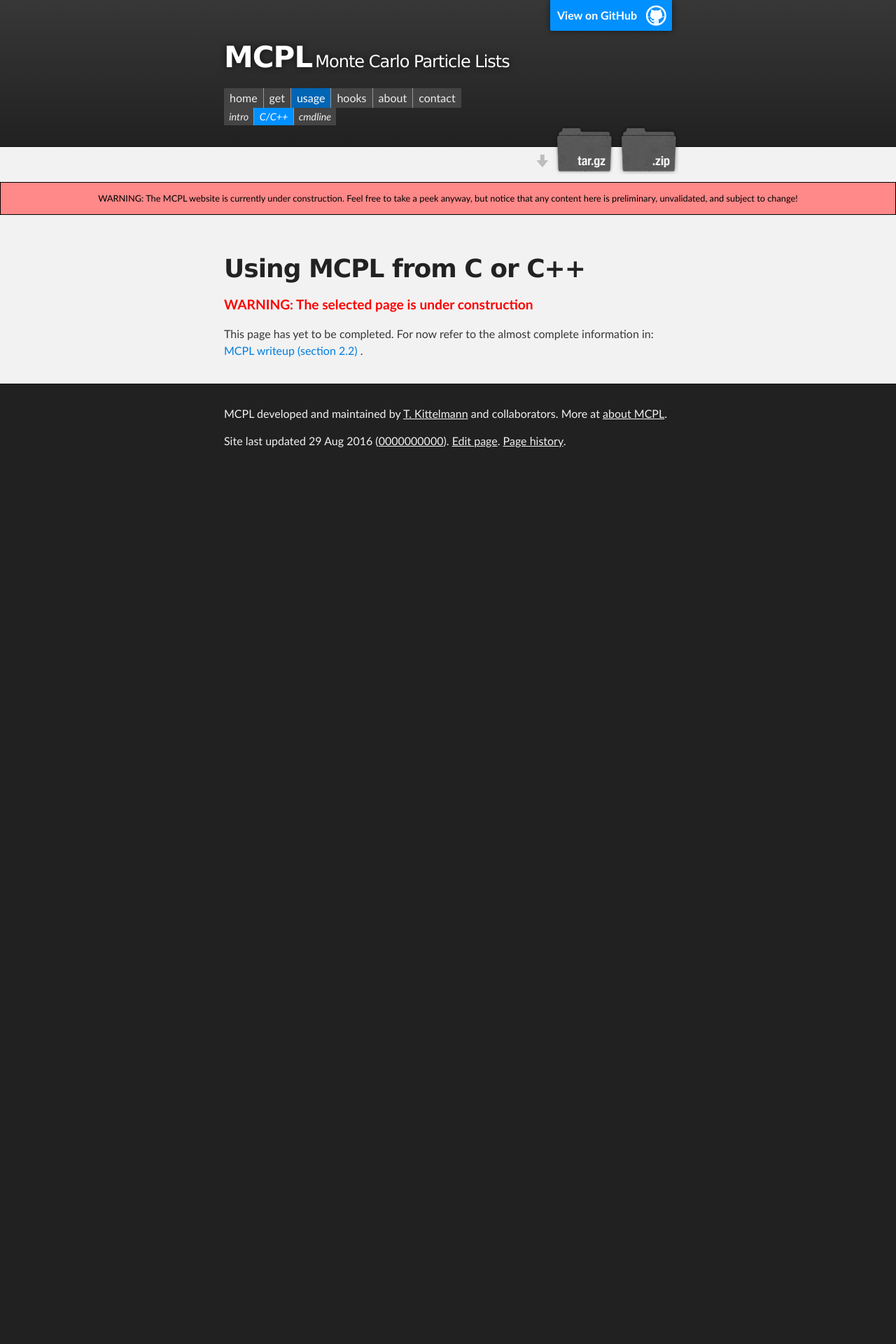
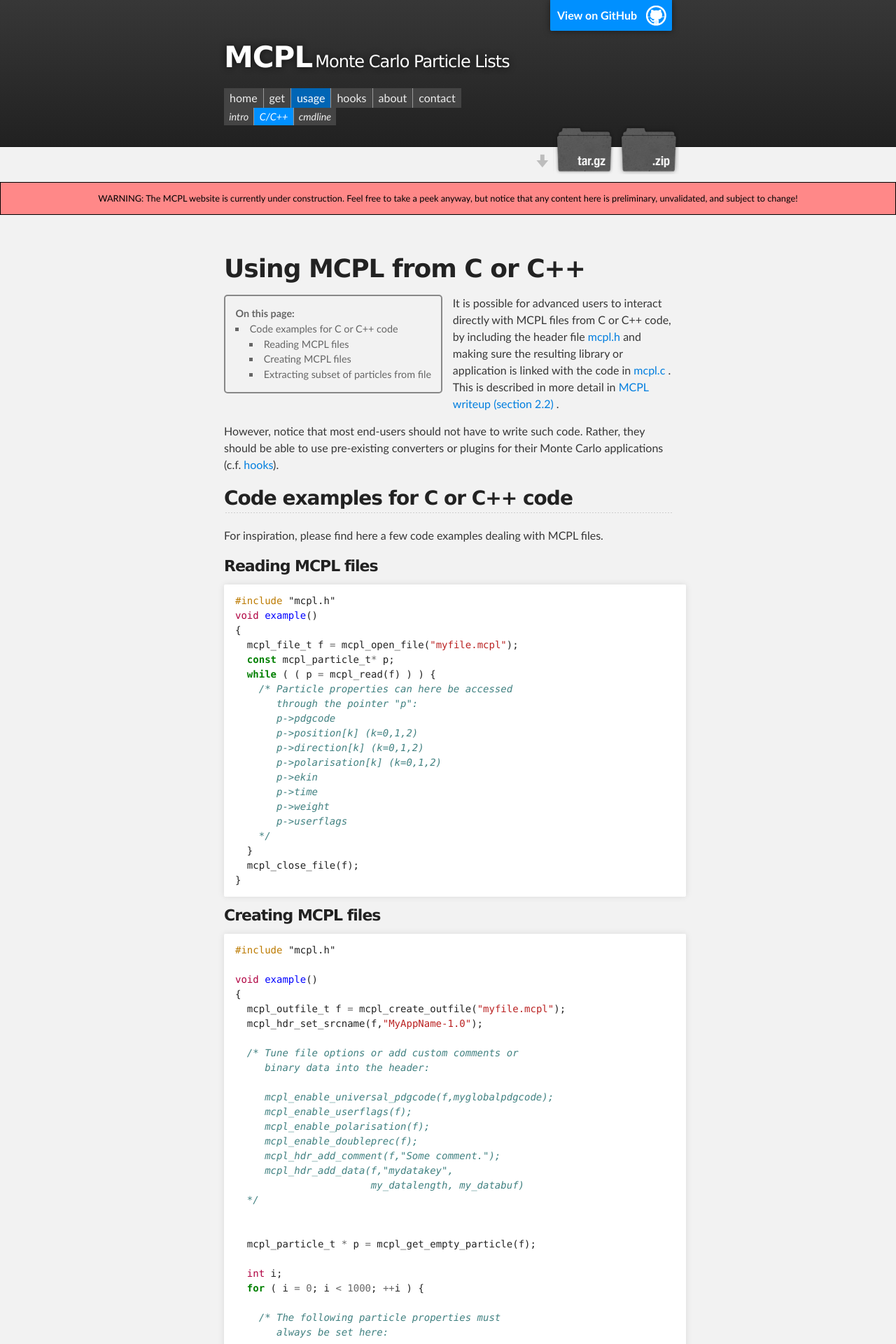
Before and after one commit to mctools/mcpl, a Jekyll site: the page built from usage_c.md, in a window 1280 px wide. Shown: the top 1920 px of the page at 70% size. Built offline with Jekyll 4.4.1, drawn with Linux system fonts in a browser that asks for light colours; before the commit the page ends 900 px from its top, so only the background shows below that; some of the changed text lies outside the part shown.

Commit message:
add TOC and flesh out usage subsections a bit

````diff
--- a/css/main.css
+++ b/css/main.css
@@ -6,6 +6,39 @@ by Jason Costello, @jsncostello
 /* @import url(github-light.css); */
 @import url(highlight.css);
 @import url(nav.css);
+
+ul#markdown-toc {
+  border-radius: 5px 5px 5px 5px;
+  -moz-border-radius: 5px 5px 5px 5px;
+  -webkit-border-radius: 5px 5px 5px 5px;
+  border: 2px solid #888;
+  padding: 1em;
+  margin: 1em;
+  margin-left: 0;
+  margin-top: 0;
+  font-size: 90%;
+  background: #f2f2f2;
+}
+
+@media screen and (min-width: 620px) {
+    ul#markdown-toc {
+        float: left;
+    }
+}
+
+#markdown-toc * {
+    list-style-type: square;
+         list-style-position: inside;
+  margin-bottom: 0;
+  color: #666;
+}
+
+ul#markdown-toc::before{
+  content:"On this page:";
+  font-size:100%;
+  font-weight:bold;
+  color: #666;
+}
 
 /*******************************************************************************
 MeyerWeb Reset
--- a/usage_c.md
+++ b/usage_c.md
@@ -1,18 +1,27 @@
 ---
 title: Using MCPL from C or C++
-underconstruction: true
 navtitle: C/C++
 ---
 
-This page has yet to be completed. For now refer to the almost complete
-information in: {% include linkpaper.html subsection=2.2 %}.
+- two magic lines for toc
+{:toc}
 
+It is possible for advanced users to interact directly with MCPL files from C or
+C++ code, by including the header file {% include linkfile.html
+file="src/mcpl/mcpl.h" %} and making sure the resulting library or application
+is linked with the code in {% include linkfile.html file="src/mcpl/mcpl.c"
+%}. This is described in more detail in {% include linkpaper.html subsection=2.2
+%}.
 
-{% if false %}
+However, notice that most end-users should not have to write such code. Rather,
+they should be able to use pre-existing converters or plugins for their Monte
+Carlo applications (c.f. [hooks](LOCAL:hooks)).
 
-bla mcpl.h, mcpl.c
+## Code examples for C or C++ code
 
-## Reading MCPL files with custom C or C++ code
+For inspiration, please find here a few code examples dealing with MCPL files.
+
+### Reading MCPL files
 
 ```c
 #include "mcpl.h"
@@ -61,8 +69,7 @@ void example()
   */
 
 
-  mcpl_particle_t * p;
-  p = (mcpl_particle_t*)calloc(sizeof(mcpl_particle_t),1);
+  mcpl_particle_t * p = mcpl_get_empty_particle(f);
 
   int i;
   for ( i = 0; i < 1000; ++i ) {
@@ -88,7 +95,49 @@ void example()
   }
 
   mcpl_close_outfile(f);
-  free(p);
 }
 ```
-{% endif %}
+
+### Extracting subset of particles from file
+
+The example below shows a small C-programme which can be used to extract just
+neutrons (pdgcode 2112) with EKin<0.1MeV from an existing MCPL file into a new one:
+
+```c
+
+#include "mcpl.h"
+#include <stdio.h>
+
+int main(int argc,char**argv) {
+
+  if (argc!=3) {
+    printf("Please supply input and output filenames\n");
+    return 1;
+  }
+
+  const char * infilename = argv[1];
+  const char * outfilename = argv[2];
+
+  // Initialisation, open existing file and create output file handle. Transfer
+  // all meta-data from existing file, and add an extra comment in the output
+  // file to document the process:
+
+  mcpl_file_t fi = mcpl_open_file(infilename);
+  mcpl_outfile_t fo = mcpl_create_outfile(outfilename);
+  mcpl_transfer_metadata(fi, fo);
+  mcpl_hdr_add_comment(fo,"Applied custom filter to select neutrons with ekin<100eV");
+
+  //Loop over particles from input, only triggering mcpl_add_particle calls for
+  //the chosen particles:
+
+  const mcpl_particle_t* particle;
+  while ( ( particle = mcpl_read(fi) ) ) {
+    if ( particle->pdgcode == 2112 && particle->ekin < 0.1 )
+      mcpl_add_particle(fo,particle);
+  }
+
+  //Close up files:
+  mcpl_closeandgzip_outfile(fo);
+  mcpl_close_file(fi);
+}
+```
````
Also changed, not shown: other parts of usage_c.md (+1 -2 lines), usage_cmdline.md (+13 -7 lines).
